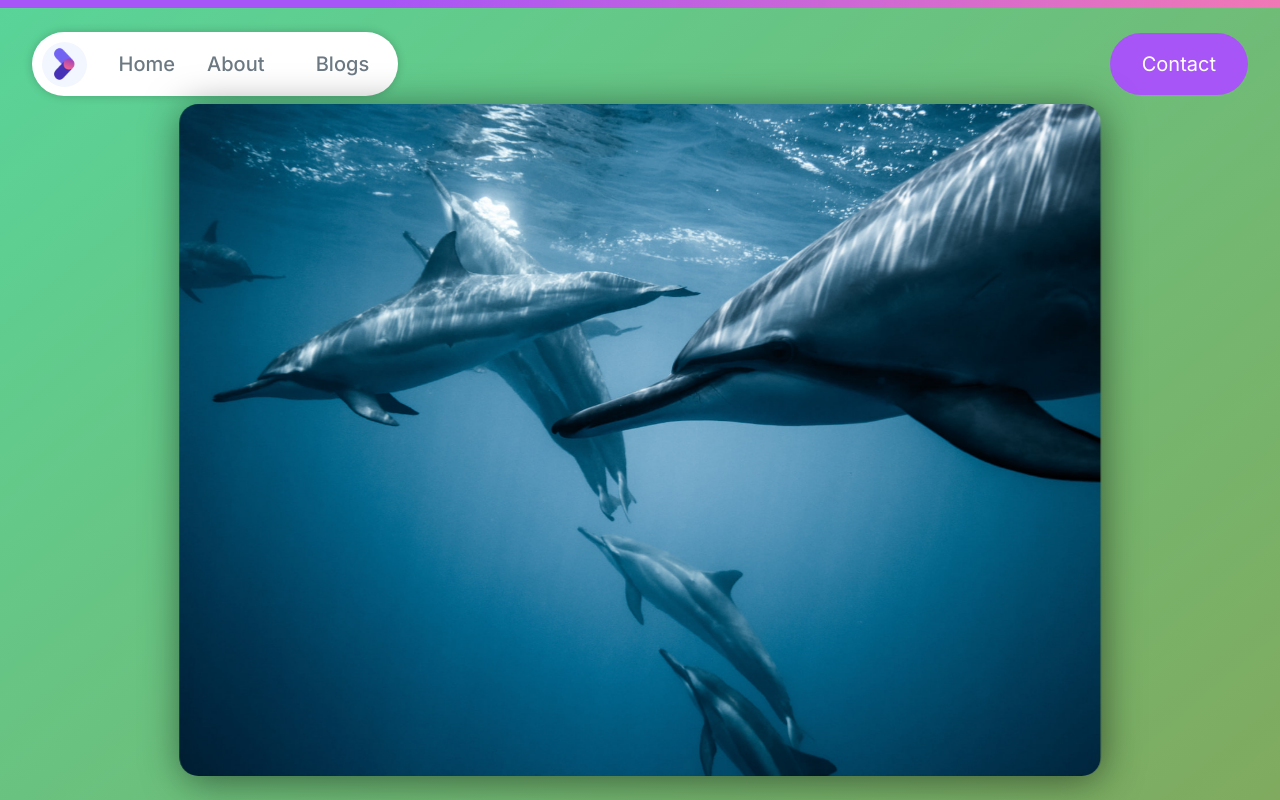
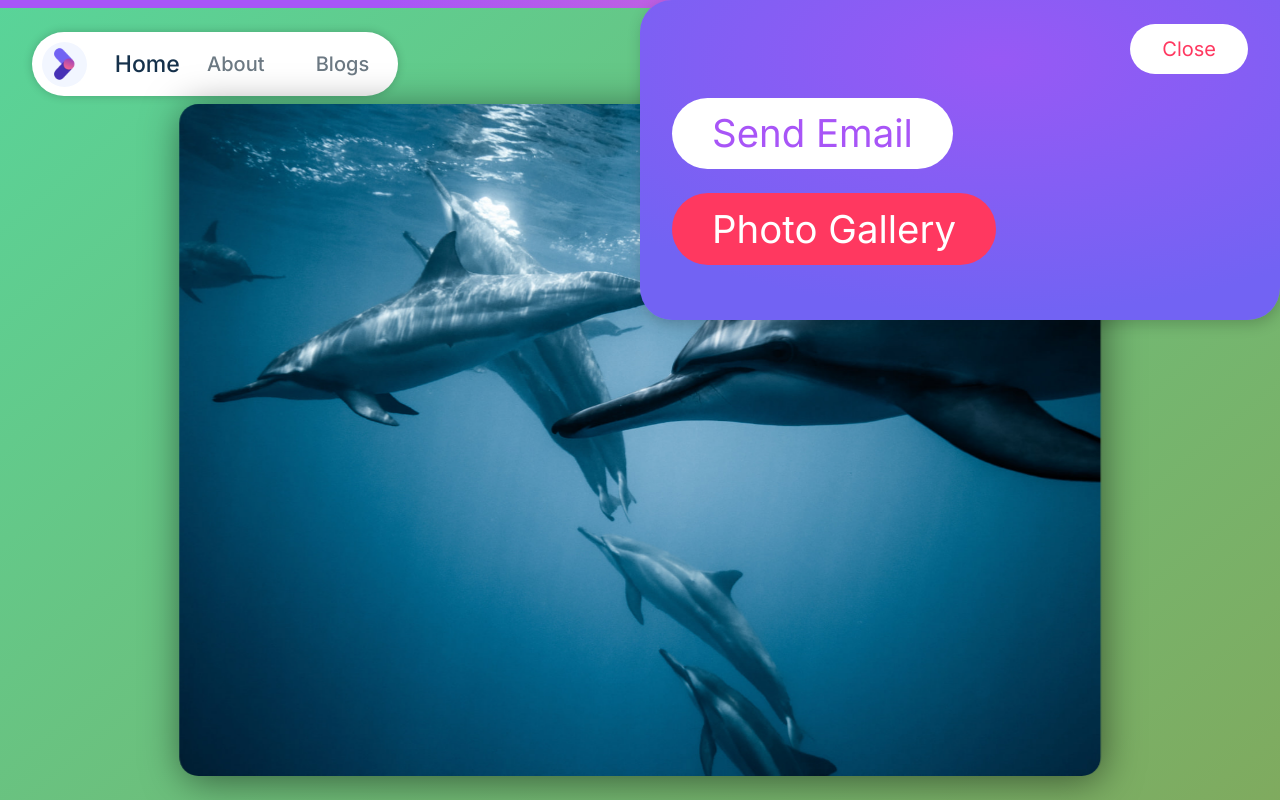
Before and after one commit to freetimezp/js-portfolio-25-blogs, a Next.js app: page /about in a window 1280 px wide. Both pictures are taken after a click on the button "Contact". Shown: the top 800 px of the page. Built offline with nearby package versions, Linux system fonts and the light colour scheme.

Commit message:
15. js-portfolio-25-blogs. Popup window. Active menu.

```diff
--- a/app/components/Banners/Banner.tsx
+++ b/app/components/Banners/Banner.tsx
@@ -4,6 +4,7 @@ import { motion } from 'framer-motion';
 
 import Button from '../Button/Button';
 import { bannerVariants } from '@/app/utils/animation';
+import { useGlobalContext } from '@/app/layout';
 
 interface Props {
     text: string;
@@ -22,6 +23,8 @@ function Banner({
     color,
     subtitle
 }: Props) {
+    const { handleToggle } = useGlobalContext();
+
     return (
         <motion.div
             className='banner'
@@ -41,7 +44,13 @@ function Banner({
                 {subtitle}
             </p>
             {button && (
-                <Button text="Contact Us" bg="white" padding="1.2rem 2rem" hover="true" />
+                <Button
+                    text="Contact Us"
+                    bg="white"
+                    padding="1.2rem 2rem"
+                    hover="true"
+                    onClick={handleToggle}
+                />
             )}
         </motion.div>
     );
--- /dev/null
+++ b/app/components/Menu/Menu.tsx
@@ -0,0 +1,79 @@
+"use client";
+import React from 'react';
+import { motion } from 'framer-motion';
+
+import Button from '../Button/Button';
+import { useGlobalContext } from '@/app/layout';
+
+const Menu = () => {
+    const { toggle, handleToggle } = useGlobalContext();
+
+    const menuVariants = {
+        visible: {
+            x: 0,
+            scaleX: 1,
+            scaleY: 1,
+            opacity: 1,
+            display: "block",
+            transition: {
+                type: "spring",
+                stiffness: 200,
+                damping: 10
+            }
+        },
+        hidden: {
+            x: 500,
+            scaleX: 0.5,
+            scaleY: 0.2,
+            transition: {
+                type: "ease",
+                stiffness: 200,
+                damping: 30
+            },
+            transitionEnd: {
+                display: "none"
+            }
+        }
+    }
+
+    return (
+        <motion.div
+            className='menu'
+            variants={menuVariants}
+            initial="hidden"
+            animate={toggle ? 'visible' : 'hidden'}
+        >
+            <div className="buttons">
+                <Button
+                    text="Close"
+                    bg="white"
+                    modifier='red'
+                    hover="true"
+                    onClick={handleToggle}
+                />
+                <Button
+                    text="Send Email"
+                    bg="white"
+                    modifier='purple'
+                    hover="true"
+                    padding='0.8rem 2.5rem'
+                    onClick={() => {
+                        window.location.href = "mailto:email@gmail.com"
+                    }}
+                />
+                <Button
+                    text="Photo Gallery"
+                    bg="#ff3860"
+                    modifier='white'
+                    hover="true"
+                    padding='0.8rem 2.5rem'
+                    onClick={() => {
+                        window.location.href = "mailto:email@gmail.com"
+                    }}
+                />
+            </div>
+        </motion.div>
+    );
+};
+
+export default Menu;
--- a/app/components/Navigation/Navigation.tsx
+++ b/app/components/Navigation/Navigation.tsx
@@ -1,5 +1,5 @@
 "use client";
-import React from 'react';
+import React, { useState } from 'react';
 import Image from 'next/image';
 import Link from 'next/link';
 import { motion } from 'framer-motion';
@@ -9,8 +9,13 @@ import menuItems from '@/app/utils/menuItems';
 
 import Button from '../Button/Button';
 import { navVariants } from '@/app/utils/animation';
+import { useGlobalContext } from '@/app/layout';
 
 const Navigation = () => {
+    const [activeNav, setActiveNav] = useState(false);
+    const [activeMenu, setActiveMenu] = useState(0);
+    const { handleToggle } = useGlobalContext();
+
     return (
         <motion.div
             className='navigation'
@@ -32,8 +37,14 @@ const Navigation = () => {
                     }}
                 />
 
-                {menuItems?.map((item) => (
-                    <li key={item.id} className="nav-items__item">
+                {menuItems?.map((item, index: number) => (
+                    <li
+                        key={item.id}
+                        className={`nav-items__item ${activeMenu === index && 'active-menu'}`}
+                        onClick={() => {
+                            setActiveMenu(index)
+                        }}
+                    >
                         <Link href={item.url}>
                             {item.title}
                         </Link>
@@ -48,6 +59,7 @@ const Navigation = () => {
                 borderRadius='60px'
                 padding='1.2rem 2rem'
                 hover="true"
+                onClick={handleToggle}
             />
         </motion.div>
     );
--- a/app/layout.tsx
+++ b/app/layout.tsx
@@ -1,5 +1,5 @@
 "use client";
-import React from 'react';
+import React, { createContext, useState } from 'react';
 
 import './styles/main.scss';
 
@@ -8,12 +8,36 @@ import { Inter } from 'next/font/google';
 import { motion, useSpring, useScroll } from 'framer-motion';
 
 import Navigation from './components/Navigation/Navigation';
+import Menu from './components/Menu/Menu';
 
 const inter = Inter({ subsets: ['latin'] });
 
 export const metadata: Metadata = {
   title: "Portfolio | Blogs ",
   description: "Created by Freetime 07.2023"
+}
+
+const GlobalContext = createContext({
+  toggle: false,
+  handleToggle: () => { }
+});
+
+const GlobalProvider = ({ children }: { children: React.ReactNode }) => {
+  const [toggle, setToggle] = useState(false);
+
+  const handleToggle = () => {
+    setToggle(!toggle);
+  };
+
+  return (
+    <GlobalContext.Provider value={{ toggle, handleToggle }}>
+      {children}
+    </GlobalContext.Provider>
+  );
+}
+
+export const useGlobalContext = () => {
+  return React.useContext(GlobalContext);
 }
 
 export default function RootLayout({
@@ -31,9 +55,12 @@ export default function RootLayout({
   return (
     <html lang="en">
       <body className={inter.className}>
-        <motion.div className='progress-bar' style={{ scaleX: scaleX }}></motion.div>
-        <Navigation />
-        {children}
+        <GlobalProvider>
+          <motion.div className='progress-bar' style={{ scaleX: scaleX }}></motion.div>
+          <Navigation />
+          <Menu />
+          {children}
+        </GlobalProvider>
       </body>
     </html>
   );
--- a/app/styles/main.scss
+++ b/app/styles/main.scss
@@ -35,3 +35,33 @@ body {
     transform-origin: 0%;
     z-index: 9999;
 }
+
+.menu {
+    position: fixed;
+    top: 0;
+    right: 0;
+    height: 20rem;
+    width: 40rem;
+    background: radial-gradient(80% 80% at 56% 19%, #9759f5 0%, #7263f3 99%);
+    box-shadow: 2px 4px 15px rgba(0, 0, 0, 0.2);
+    border-top-left-radius: 2rem;
+    border-bottom-left-radius: 2rem;
+    border-bottom-right-radius: 2rem;
+    z-index: 10000;
+
+    .buttons {
+        padding: 1.5rem 2rem;
+        display: flex;
+        flex-direction: column;
+        align-items: flex-start;
+        gap: 1.5rem;
+
+        button:first-child {
+            align-self: flex-end;
+        }
+
+        button:nth-child(n + 2) {
+            font-size: clamp(1.5rem, 3vw, 2.5rem);
+        }
+    }
+}
--- a/app/styles/partials/_navigation.scss
+++ b/app/styles/partials/_navigation.scss
@@ -37,3 +37,12 @@
         }
     }
 }
+
+.active-menu {
+    transition: all 0.3s ease-in-out;
+    transform: scale(1.15);
+
+    >a {
+        color: $color--prussian-blue;
+    }
+}
```
